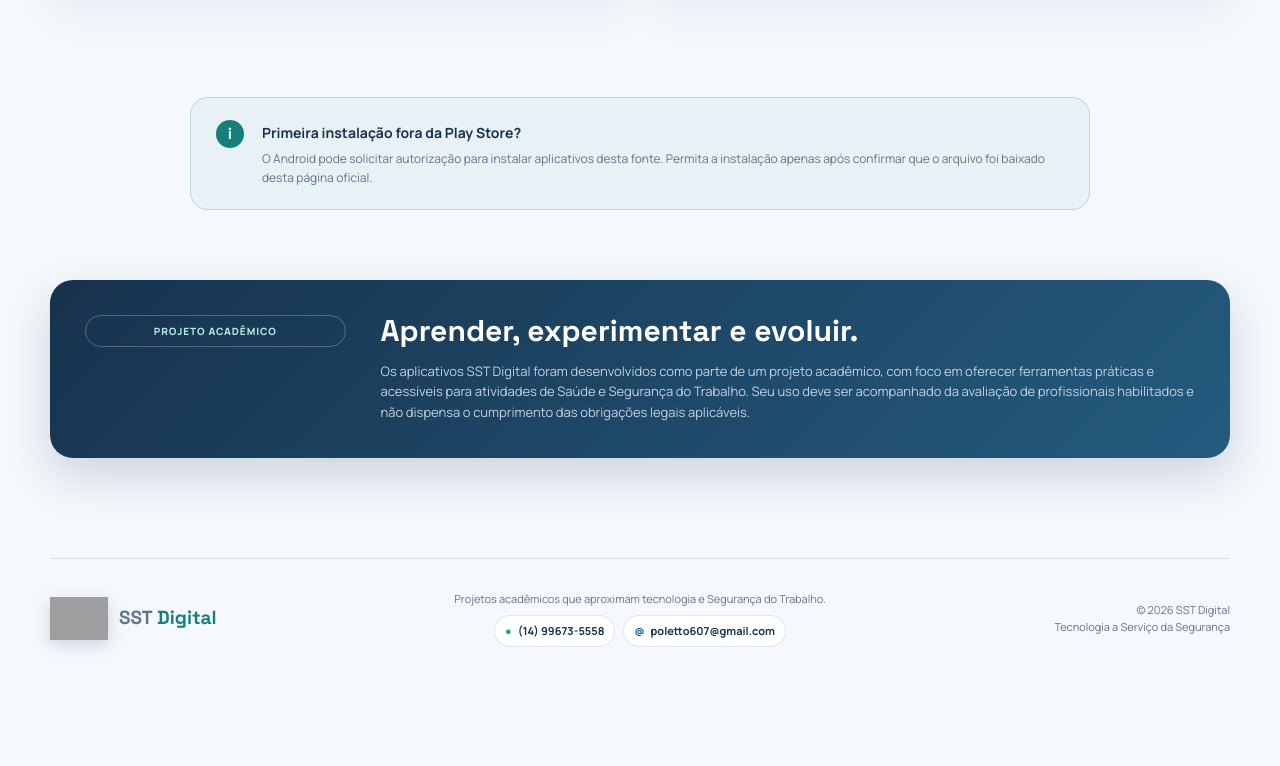
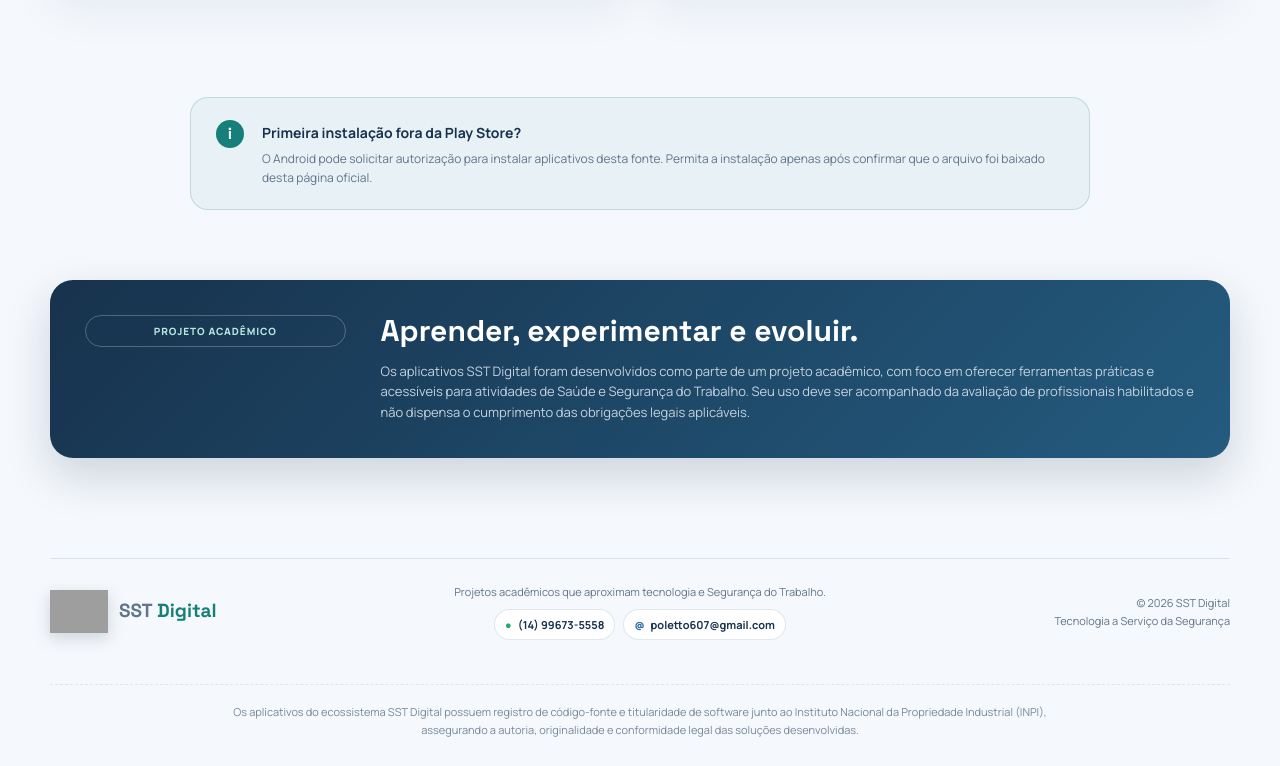
Before and after one commit to apppoletto-etec/landingPage, a plain HTML site: page index.html in a window 1280 px wide. Shown: the part 4127-4893 px from the top of the page. Before the commit the page ends 4805 px from the top, so only its background shows below. Drawn offline with Linux system fonts and the light colour scheme; grey boxes are pictures that could not be loaded.

Commit message:
feat: adiciona nota institucional de registro no INPI no rodape

```diff
--- a/index.html
+++ b/index.html
@@ -237,6 +237,9 @@
       </div>
     </div>
     <span class="copyright">© <span id="year"></span> SST Digital<br>Tecnologia a Serviço da Segurança</span>
+    <div class="footer-legal">
+      <p>Os aplicativos do ecossistema SST Digital possuem registro de código-fonte e titularidade de software junto ao Instituto Nacional da Propriedade Industrial (INPI), assegurando a autoria, originalidade e conformidade legal das soluções desenvolvidas.</p>
+    </div>
   </footer>
 
   <script src="script.js"></script>
--- a/styles.css
+++ b/styles.css
@@ -147,6 +147,8 @@ footer p { text-align: center; margin: 0; }
 .footer-contact a:first-child span { color: #25a868; }
 .footer-contact a:last-child span { color: var(--blue); font-weight: 800; }
 .copyright { text-align: right; line-height: 1.6; }
+.footer-legal { grid-column: 1 / -1; padding: 18px 0 28px; border-top: 1px dashed rgba(0,0,0,.08); text-align: center; }
+.footer-legal p { max-width: 860px; margin: 0 auto; color: var(--muted); font-size: 11px; line-height: 1.6; opacity: .85; }
 
 .reveal { opacity: 0; transform: translateY(18px); transition: opacity .7s ease, transform .7s ease; }
 .reveal.visible { opacity: 1; transform: none; }
```
